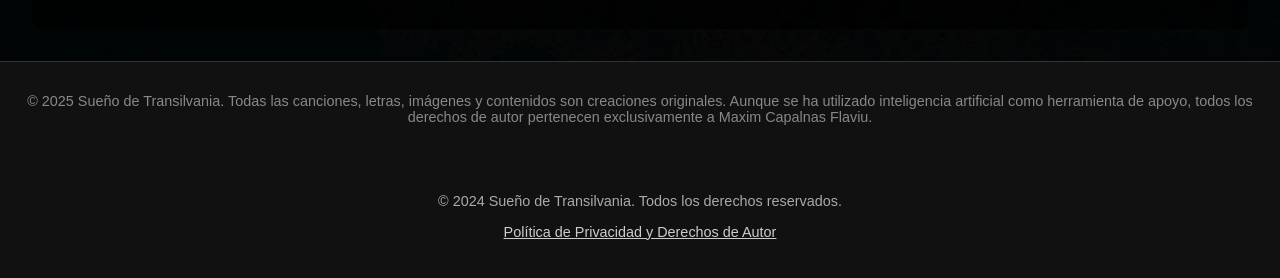
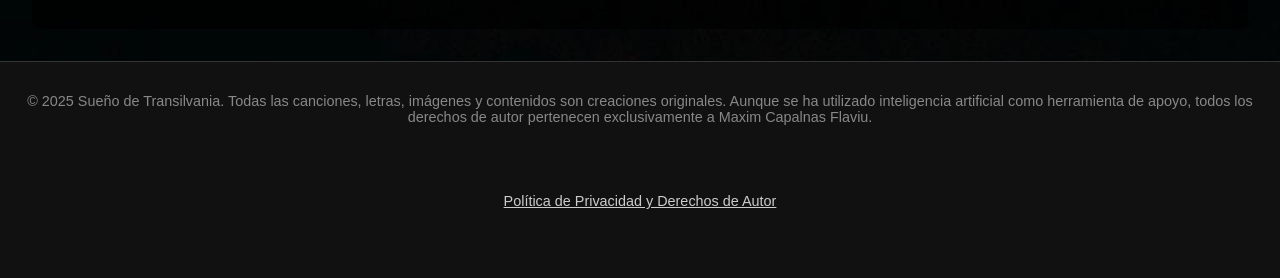
Before and after one commit to flamax75/suenodetransilvania, a plain HTML site: page index.html in a window 1280 px wide. Shown: the part 1640-1918 px from the top of the page. After the commit the page ends 1888 px from the top, so only its background shows below. Drawn offline with Linux system fonts and the light colour scheme; a web font is replaced by a local one.

Commit message:
politica privacidad

```diff
--- a/index.html
+++ b/index.html
@@ -615,7 +615,8 @@
   document.getElementById('year').textContent = new Date().getFullYear();
 </script>
 <footer class="footer">
-  <p>&copy; 2024 Sueño de Transilvania. Todos los derechos reservados.</p>
+
+
   <p><a href="politica.html">Política de Privacidad y Derechos de Autor</a></p>
 </footer>
 
```
